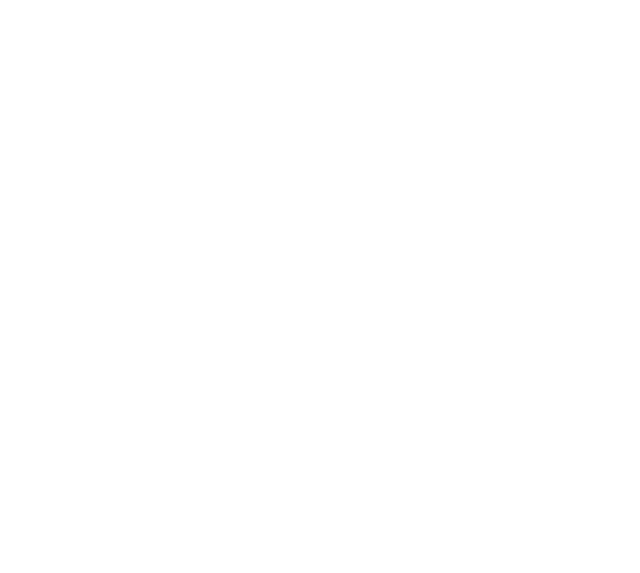
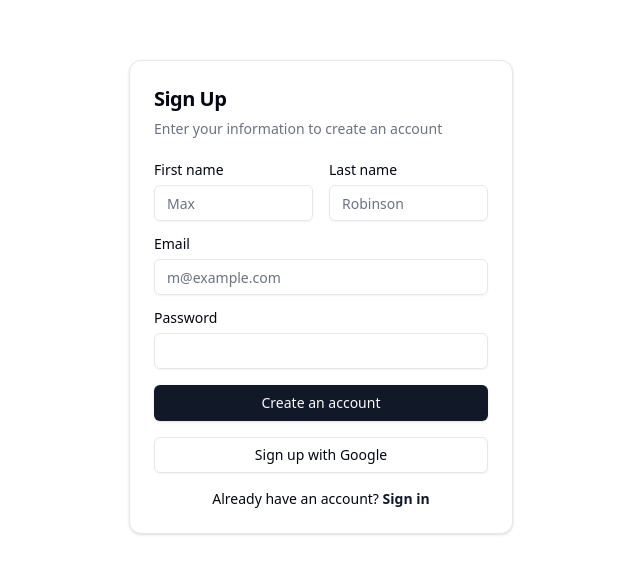
Before and after one commit to vivekvp2000/amirait-admin, a React (Vite) app: page /register in a window 1280 px wide. Before the commit this address had no page. Shown: the part 103-676 px from the top of the page, without its empty margins (319-959 px from the left). Built offline with nearby package versions, Linux system fonts and the light colour scheme.

Commit message:
create login & register page

```diff
--- a/package.json
+++ b/package.json
@@ -12,6 +12,7 @@
   "dependencies": {
     "@radix-ui/react-dialog": "^1.1.4",
     "@radix-ui/react-dropdown-menu": "^2.1.4",
+    "@radix-ui/react-label": "^2.1.1",
     "@radix-ui/react-slot": "^1.1.1",
     "class-variance-authority": "^0.7.1",
     "clsx": "^2.1.1",
--- a/src/App.jsx
+++ b/src/App.jsx
@@ -1,10 +1,14 @@
 import { Route, Routes } from "react-router-dom";
 import { HomePage } from "./pages/HomePage";
+import LoginPage from "./pages/LoginPage";
+import RegisterPage from "./pages/RegisterPage";
 
 function App() {
   return (
-    <Routes>
+    <Routes basename="/">
       <Route path="/" element={<HomePage />}></Route>
+      <Route path="/login" element={<LoginPage />}></Route>
+      <Route path="/register" element={<RegisterPage />}></Route>
     </Routes>
   );
 }
--- /dev/null
+++ b/src/components/ui/label.jsx
@@ -0,0 +1,16 @@
+import * as React from "react"
+import * as LabelPrimitive from "@radix-ui/react-label"
+import { cva } from "class-variance-authority";
+
+import { cn } from "@/lib/utils"
+
+const labelVariants = cva(
+  "text-sm font-medium leading-none peer-disabled:cursor-not-allowed peer-disabled:opacity-70"
+)
+
+const Label = React.forwardRef(({ className, ...props }, ref) => (
+  <LabelPrimitive.Root ref={ref} className={cn(labelVariants(), className)} {...props} />
+))
+Label.displayName = LabelPrimitive.Root.displayName
+
+export { Label }
--- a/src/pages/HomePage.jsx
+++ b/src/pages/HomePage.jsx
@@ -42,7 +42,7 @@
             <div className="flex h-14 items-center border-b px-4 lg:h-[60px] lg:px-6">
               <a href="/" className="flex items-center gap-2 font-semibold">
                 <Package2 className="h-6 w-6" />
-                <span className="">Acme Inc</span>
+                <span className="">Amirait</span>
               </a>
               <Button variant="outline" size="icon" className="ml-auto h-8 w-8">
                 <Bell className="h-4 w-4" />
@@ -63,49 +63,9 @@
                   className="flex items-center gap-3 rounded-lg px-3 py-2 text-muted-foreground transition-all hover:text-primary"
                 >
                   <ShoppingCart className="h-4 w-4" />
-                  Orders
-                  <Badge className="ml-auto flex h-6 w-6 shrink-0 items-center justify-center rounded-full">
-                    6
-                  </Badge>
-                </a>
-                <a
-                  href="#"
-                  className="flex items-center gap-3 rounded-lg bg-muted px-3 py-2 text-primary transition-all hover:text-primary"
-                >
-                  <Package className="h-4 w-4" />
-                  Products{" "}
-                </a>
-                <a
-                  href="#"
-                  className="flex items-center gap-3 rounded-lg px-3 py-2 text-muted-foreground transition-all hover:text-primary"
-                >
-                  <Users className="h-4 w-4" />
-                  Customers
-                </a>
-                <a
-                  href="#"
-                  className="flex items-center gap-3 rounded-lg px-3 py-2 text-muted-foreground transition-all hover:text-primary"
-                >
-                  <LineChart className="h-4 w-4" />
-                  Analytics
+                  Invoice
                 </a>
               </nav>
-            </div>
-            <div className="mt-auto p-4">
-              <Card x-chunk="dashboard-02-chunk-0">
-                <CardHeader className="p-2 pt-0 md:p-4">
-                  <CardTitle>Upgrade to Pro</CardTitle>
-                  <CardDescription>
-                    Unlock all features and get unlimited access to our support
-                    team.
-                  </CardDescription>
-                </CardHeader>
-                <CardContent className="p-2 pt-0 md:p-4 md:pt-0">
-                  <Button size="sm" className="w-full">
-                    Upgrade
-                  </Button>
-                </CardContent>
-              </Card>
             </div>
           </div>
         </div>
@@ -136,14 +96,14 @@
                     className="mx-[-0.65rem] flex items-center gap-4 rounded-xl px-3 py-2 text-muted-foreground hover:text-foreground"
                   >
                     <Home className="h-5 w-5" />
-                    Dashboard
+                    Dashboard...
                   </a>
                   <a
                     href="#"
                     className="mx-[-0.65rem] flex items-center gap-4 rounded-xl bg-muted px-3 py-2 text-foreground hover:text-foreground"
                   >
                     <ShoppingCart className="h-5 w-5" />
-                    Orders
+                    Invoice
                     <Badge className="ml-auto flex h-6 w-6 shrink-0 items-center justify-center rounded-full">
                       6
                     </Badge>
@@ -167,7 +127,7 @@
                     className="mx-[-0.65rem] flex items-center gap-4 rounded-xl px-3 py-2 text-muted-foreground hover:text-foreground"
                   >
                     <LineChart className="h-5 w-5" />
-                    Analytics
+                    Analytics..
                   </a>
                 </nav>
                 <div className="mt-auto">
@@ -219,7 +179,7 @@
           </header>
           <main className="flex flex-1 flex-col gap-4 p-4 lg:gap-6 lg:p-6">
             <div className="flex items-center">
-              <h1 className="text-lg font-semibold md:text-2xl">Inventory</h1>
+              <h1 className="text-lg font-semibold md:text-2xl">Home</h1>
             </div>
             <div
               className="flex flex-1 items-center justify-center rounded-lg border border-dashed shadow-sm"
--- /dev/null
+++ b/src/pages/LoginPage.jsx
@@ -0,0 +1,57 @@
+import { Button } from "@/components/ui/button";
+import {
+  Card,
+  CardContent,
+  CardDescription,
+  CardFooter,
+  CardHeader,
+  CardTitle,
+} from "@/components/ui/card";
+import { Input } from "@/components/ui/input";
+import { Label } from "@/components/ui/label";
+import { Link } from "react-router-dom";
+
+export const description =
+  "A simple login form with email and password. The submit button says 'Sign in'.";
+
+export default function LoginPage() {
+  return (
+    <div className="flex min-h-screen flex-col items-center justify-center px-4 py-12 sm:px-6 lg:px-8">
+      <Card className="w-full max-w-sm">
+        <CardHeader>
+          <CardTitle className="text-2xl">Login</CardTitle>
+          <CardDescription>
+            Enter your email below to login to your account.
+          </CardDescription>
+        </CardHeader>
+        <CardContent className="grid gap-4">
+          <div className="grid gap-2">
+            <Label htmlFor="email">Email</Label>
+            <Input
+              id="email"
+              type="email"
+              placeholder="m@example.com"
+              required
+            />
+          </div>
+          <div className="grid gap-2">
+            <Label htmlFor="password">Password</Label>
+            <Input id="password" type="password" required />
+          </div>
+        </CardContent>
+        <CardFooter className="flex-col">
+          <div>
+            <Button className="w-full">Sign in</Button>
+          </div>
+
+          <div className="mt-4 text-center text-sm flex gap-2">
+            Don't have an account?
+            <Link to="/register" className="text-primary font-bold">
+              Sign in
+            </Link>
+          </div>
+        </CardFooter>
+      </Card>
+    </div>
+  );
+}
--- /dev/null
+++ b/src/pages/RegisterPage.jsx
@@ -0,0 +1,68 @@
+import { Button } from "@/components/ui/button";
+import {
+  Card,
+  CardContent,
+  CardDescription,
+  CardHeader,
+  CardTitle,
+} from "@/components/ui/card";
+import { Input } from "@/components/ui/input";
+import { Label } from "@/components/ui/label";
+import { Link } from "react-router-dom";
+
+export const description =
+  "A sign up form with first name, last name, email and password inside a card. There's an option to sign up with GitHub and a link to login if you already have an account";
+
+export default function RegisterPage() {
+  return (
+    <div className="flex min-h-screen flex-col items-center justify-center px-4 py-12 sm:px-6 lg:px-8">
+      <Card className="mx-auto max-w-sm">
+        <CardHeader>
+          <CardTitle className="text-xl">Sign Up</CardTitle>
+          <CardDescription>
+            Enter your information to create an account
+          </CardDescription>
+        </CardHeader>
+        <CardContent>
+          <div className="grid gap-4">
+            <div className="grid grid-cols-2 gap-4">
+              <div className="grid gap-2">
+                <Label htmlFor="first-name">First name</Label>
+                <Input id="first-name" placeholder="Max" required />
+              </div>
+              <div className="grid gap-2">
+                <Label htmlFor="last-name">Last name</Label>
+                <Input id="last-name" placeholder="Robinson" required />
+              </div>
+            </div>
+            <div className="grid gap-2">
+              <Label htmlFor="email">Email</Label>
+              <Input
+                id="email"
+                type="email"
+                placeholder="m@example.com"
+                required
+              />
+            </div>
+            <div className="grid gap-2">
+              <Label htmlFor="password">Password</Label>
+              <Input id="password" type="password" />
+            </div>
+            <Button type="submit" className="w-full">
+              Create an account
+            </Button>
+            <Button variant="outline" className="w-full">
+              Sign up with Google
+            </Button>
+          </div>
+          <div className="mt-4 text-center text-sm">
+            Already have an account?{" "}
+            <Link to="/login" className="text-primary font-bold">
+              Sign in
+            </Link>
+          </div>
+        </CardContent>
+      </Card>
+    </div>
+  );
+}
```
Also changed, not shown: src/layout/DashboardLayout.jsx (added), 2 other files (tests, documents, lock files or other folders).
